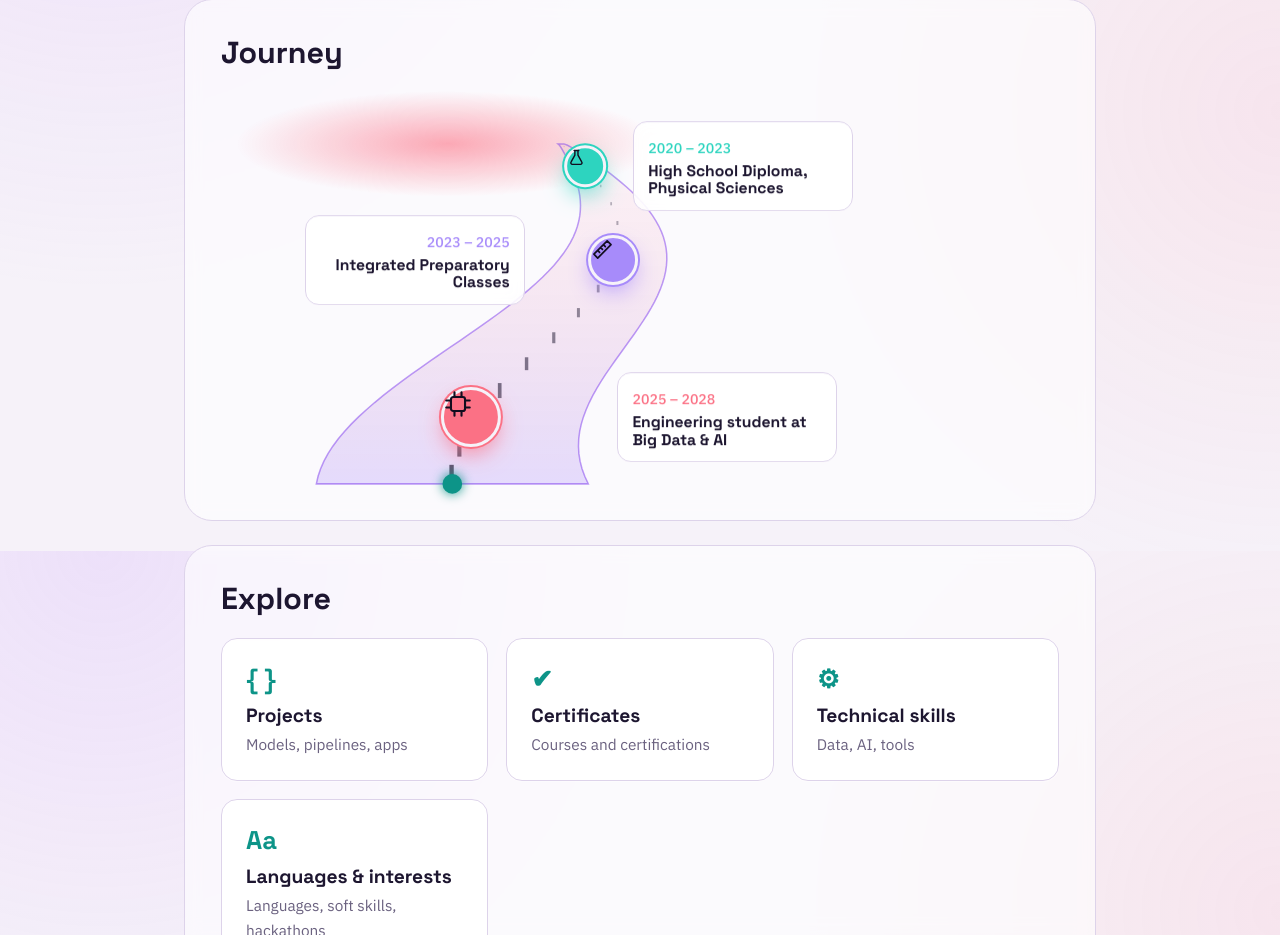
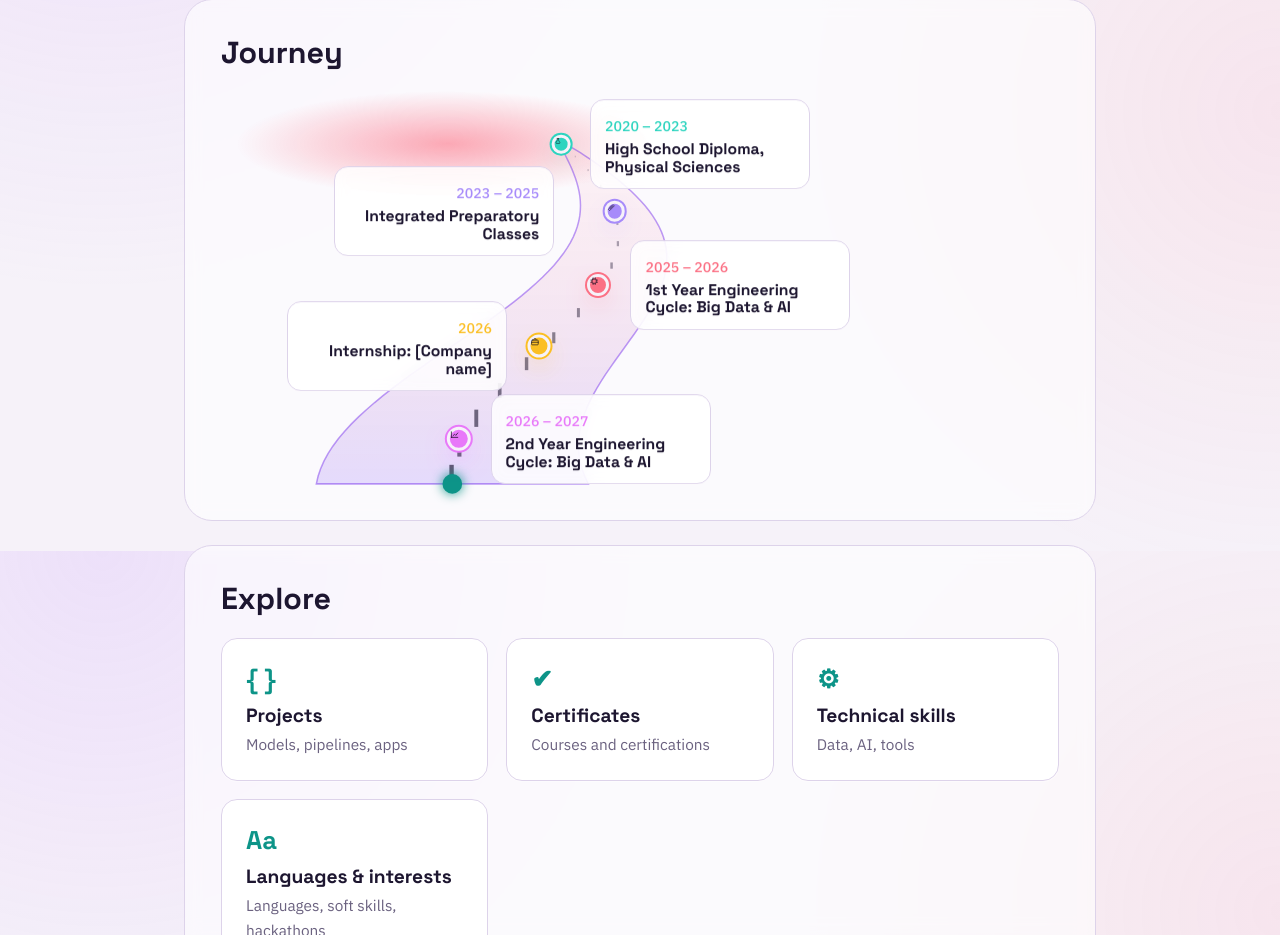
Before and after one commit to SALMA236236/portfolio, a plain HTML site: page index.html in a window 1280 px wide. Shown: the part 1049-1984 px from the top of the page. Drawn offline with Linux system fonts and the light colour scheme.

Commit message:
Update Structure

```diff
--- a/index.html
+++ b/index.html
@@ -55,9 +55,15 @@
     <g id="dash"></g>
     <circle id="orb" r="6" cx="450" cy="70"/>
   </svg>
-  <div class="stop r" data-d="0.13" style="--c:#2dd4bf"><div class="lb"><small>2020 – 2023</small><h3 data-fr="Baccalauréat, Sciences Physiques" data-en="High School Diploma, Physical Sciences"></h3><p class="more" data-fr="Lycée Alkhawarizmi, Ouezzane" data-en="Alkhawarizmi High School, Ouezzane"></p></div><button class="nd" aria-label="High School Diploma, Physical Sciences"><svg viewBox="0 0 24 24" aria-hidden="true"><path d="M9 3h6M10 3v6l-5 9a2 2 0 0 0 2 3h10a2 2 0 0 0 2-3l-5-9V3"/></svg></button></div>
-  <div class="stop l" data-d="0.45" style="--c:#a78bfa"><div class="lb"><small>2023 – 2025</small><h3 data-fr="Classes préparatoires intégrées" data-en="Integrated Preparatory Classes"></h3><p class="more" data-fr="ENSA Tétouan (École Nationale des Sciences Appliquées)" data-en="ENSA Tetouan (National School of Applied Sciences)"></p></div><button class="nd" aria-label="Integrated Preparatory Classes"><svg viewBox="0 0 24 24" aria-hidden="true"><path d="M3 17L17 3l4 4L7 21z M7 13l2 2M10 10l2 2M13 7l2 2"/></svg></button></div>
-  <div class="stop r" data-d="0.85" style="--c:#fb7185"><div class="lb"><small>2025 – 2028</small><h3 data-fr="Cycle ingénieur, Big Data & IA" data-en="Engineering student at Big Data & AI"></h3><p class="more" data-fr="ENSA Tétouan (École Nationale des Sciences Appliquées), année en cours" data-en="ENSA Tetouan (National School of Applied Sciences), current year"></p></div><button class="nd" aria-label="First-Year Engineering, Big Data & AI"><svg viewBox="0 0 24 24" aria-hidden="true"><rect x="6" y="6" width="12" height="12" rx="2"/><path d="M9 2v4M15 2v4M9 18v4M15 18v4M2 9h4M2 15h4M18 9h4M18 15h4"/></svg></button></div>
+  <div class="stop r" data-d="0.0" style="--c:#2dd4bf"><div class="lb"><small>2020 – 2023</small><h3 data-fr="Baccalauréat, Sciences Physiques" data-en="High School Diploma, Physical Sciences"></h3><p class="more" data-fr="Lycée Alkhawarizmi, Ouezzane" data-en="Alkhawarizmi High School, Ouezzane"></p></div><button class="nd" aria-label="High School Diploma, Physical Sciences"><svg viewBox="0 0 24 24" aria-hidden="true"><path d="M9 3h6M10 3v6l-5 9a2 2 0 0 0 2 3h10a2 2 0 0 0 2-3l-5-9V3"/></svg></button></div>
+
+  <div class="stop l" data-d="0.30" style="--c:#a78bfa"><div class="lb"><small>2023 – 2025</small><h3 data-fr="Classes préparatoires intégrées" data-en="Integrated Preparatory Classes"></h3><p class="more" data-fr="ENSA Tétouan" data-en="ENSA Tetouan"></p></div><button class="nd" aria-label="Integrated Preparatory Classes"><svg viewBox="0 0 24 24" aria-hidden="true"><path d="M3 17L17 3l4 4L7 21z M7 13l2 2M10 10l2 2M13 7l2 2"/></svg></button></div>
+
+  <div class="stop r" data-near data-d="0.52" style="--c:#fb7185"><div class="lb"><small>2025 – 2026</small><h3 data-fr="Cycle ingénieur, 1re année : Big Data & IA" data-en="1st Year Engineering Cycle: Big Data & AI"></h3><p class="more" data-fr="ENSA Tétouan" data-en="ENSA Tetouan"></p></div><button class="nd" aria-label="1st Year Engineering Cycle, Big Data and AI"><svg viewBox="0 0 24 24" aria-hidden="true"><rect x="6" y="6" width="12" height="12" rx="2"/><path d="M9 2v4M15 2v4M9 18v4M15 18v4M2 9h4M2 15h4M18 9h4M18 15h4"/></svg></button></div>
+
+  <div class="stop l" data-near data-d="0.68" style="--c:#fbbf24"><div class="lb"><small>2026</small><h3 data-fr="Stage : [Nom de l'entreprise]" data-en="Internship: [Company name]"></h3><p class="more" data-fr="Stage [d'observation / de développement / Data / IA]. [Courte description des missions]." data-en="[Observation / development / Data / AI] internship. [Short description of the missions]."></p></div><button class="nd" aria-label="Internship"><svg viewBox="0 0 24 24" aria-hidden="true"><rect x="3" y="7" width="18" height="13" rx="2"/><path d="M9 7V5a2 2 0 0 1 2-2h2a2 2 0 0 1 2 2v2M3 13h18"/></svg></button></div>
+
+  <div class="stop r" data-near data-d="0.90" style="--c:#e879f9"><div class="lb"><small>2026 – 2027</small><h3 data-fr="Cycle ingénieur, 2e année : Big Data & IA" data-en="2nd Year Engineering Cycle: Big Data & AI"></h3><p class="more" data-fr="ENSA Tétouan, année en cours" data-en="ENSA Tetouan, current year"></p></div><button class="nd" aria-label="2nd Year Engineering Cycle, Big Data and AI"><svg viewBox="0 0 24 24" aria-hidden="true"><path d="M4 19V5M4 19h16M8 15l4-4 3 3 5-6"/></svg></button></div>
 
 </section>
 
--- a/script.js
+++ b/script.js
@@ -91,9 +91,9 @@ document.addEventListener("pointermove", e => {
   $("#rd").setAttribute("points", L.concat(R).join(" "));
   const dg = $("#dash"), N = 16, orb = $("#orb"), stops = $$(".stop", road);
   const rects = Array.from({ length: N }, () => dg.appendChild(document.createElementNS(NS, "rect")));
-  stops.forEach(s => { const d = +s.dataset.d; s.style.left = X(d) / 9 + "%"; s.style.top = Y(d) / 5.2 + "%"; s.style.setProperty("--s", .6 + .4 * d);
+  stops.forEach(s => { const d = +s.dataset.d; s.style.left = X(d) / 9 + "%"; s.style.top = Y(d) / 5.2 + "%"; s.style.setProperty("--s", .75 + .25 * d);
     s.querySelector(".nd").onclick = () => s.classList.toggle("open"); });
-  function layout() { stops.forEach(s => s.style.setProperty("--off", HW(+s.dataset.d) * road.clientWidth / 900 + 34 + "px")); }
+  function layout() { stops.forEach(s => s.style.setProperty("--off", (s.hasAttribute("data-near") ? 32 : HW(+s.dataset.d) * road.clientWidth / 900 + 26) + "px")); }
   addEventListener("resize", layout); layout();
   let ph = 0, cur = still ? 1 : 0;
   function frame() {
--- a/style.css
+++ b/style.css
@@ -66,7 +66,7 @@ h2{font-size:1.9rem;margin-bottom:22px}
 #dash rect{fill:var(--ink);opacity:.55}
 #orb{fill:var(--b);filter:drop-shadow(0 0 8px var(--b))}
 .stop{position:absolute;width:0;height:0}
-.nd{position:absolute;left:0;top:0;transform:translate(-50%,-50%);width:calc(64px*var(--s,1));height:calc(64px*var(--s,1));border-radius:50%;border:3px solid var(--bg);background:var(--c);font-size:calc(1.6rem*var(--s,1));cursor:pointer;display:grid;place-items:center;box-shadow:0 0 0 2px var(--c),0 10px 26px -6px var(--c);transition:filter .6s,opacity .6s,transform .2s}
+.nd{position:absolute;left:0;top:0;transform:translate(-50%,-50%);width:calc(25px*var(--s,1));height:calc(25px*var(--s,1));border-radius:50%;border:3px solid var(--bg);background:var(--c);font-size:calc(1.6rem*var(--s,1));cursor:pointer;display:grid;place-items:center;box-shadow:0 0 0 2px var(--c),0 10px 26px -6px var(--c);transition:filter .6s,opacity .6s,transform .2s}
 .nd:hover{transform:translate(-50%,-50%) scale(1.12)}
 .lb{position:absolute;top:0;transform:translateY(-50%);width:220px;padding:12px 14px;border-radius:14px;background:var(--card);border:1px solid var(--line);backdrop-filter:blur(8px);transition:opacity .6s}
 .r .lb{left:var(--off,60px)}.l .lb{right:var(--off,60px)}.l .lb{text-align:right}
```
